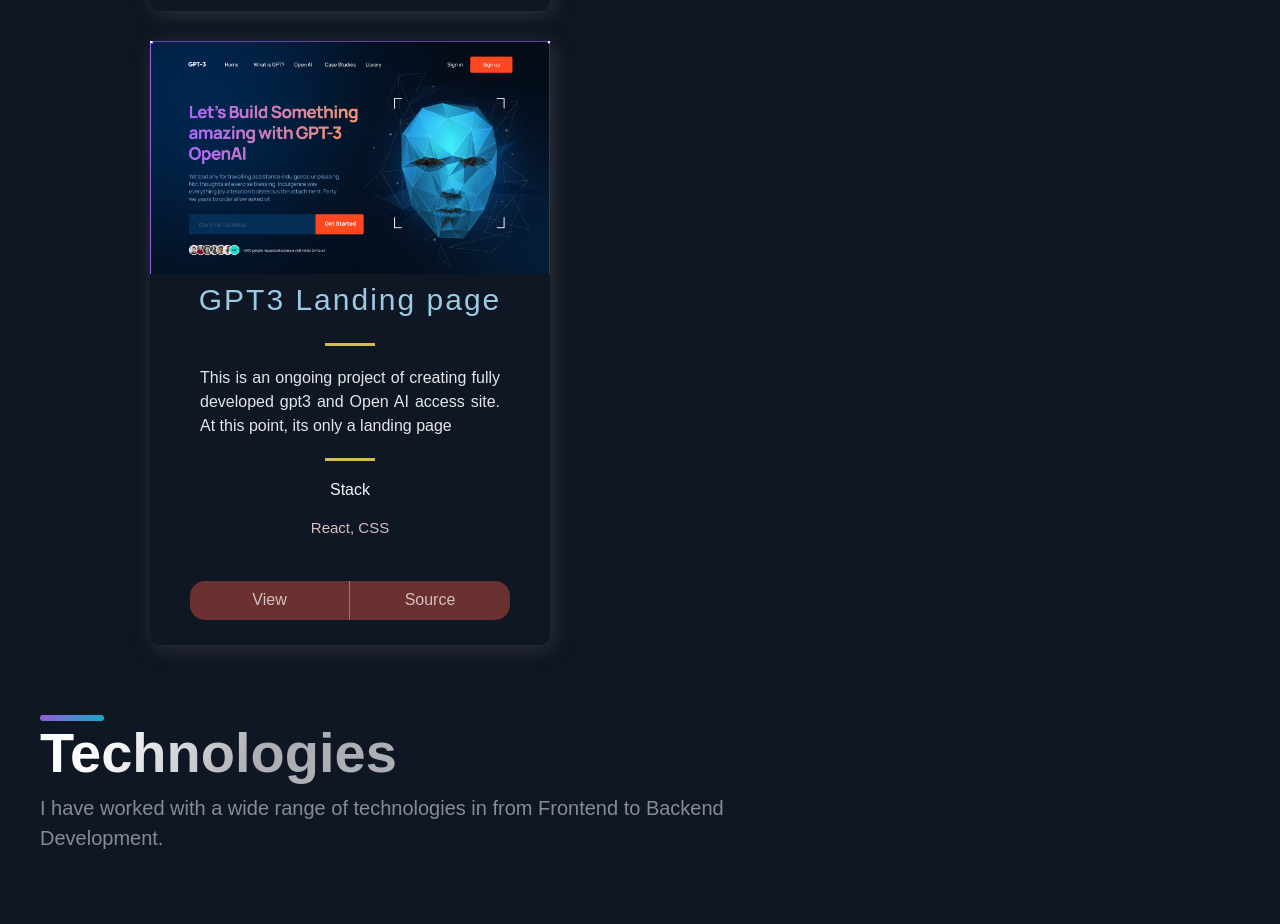
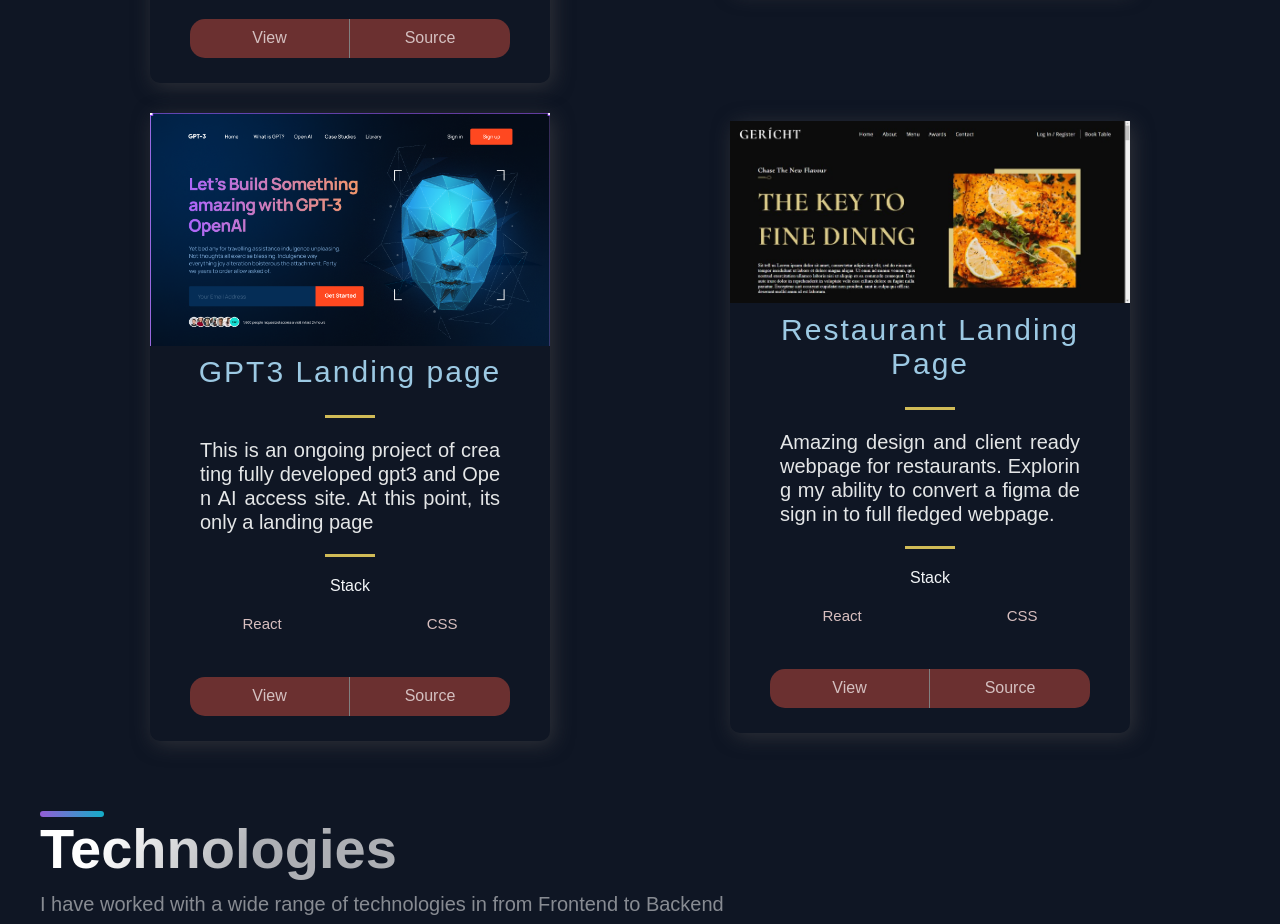
Before and after one commit to Melka1/Portfolio, a Next.js app: page / in a window 1280 px wide. Shown: the part 2320-3244 px from the top of the page. Built offline with nearby package versions, Linux system fonts and the light colour scheme.

Commit message:
added a project

```diff
--- a/src/app/components/Projects/ProjectsStyles.js
+++ b/src/app/components/Projects/ProjectsStyles.js
@@ -45,7 +45,8 @@
   font-weight: 500;
   letter-spacing: 2px;
   color: #9cc9e3;
-  padding: .5rem 0;
+  padding: .5rem 2rem;
+
   font-size: ${(props) => props.title ? '3rem' : '2rem'};
 `;
 
@@ -72,9 +73,10 @@
   width: 100%;
   padding: 0 50px;
   color: #e4e6e7;
-  font-style: 2rem;
+  font-size: 2rem;
   line-height: 24px;
   text-align: justify;
+  word-break:break-all;
   @media ${(props) => props.theme.breakpoints.sm} {
     padding:.3rem
 
--- a/src/app/constants/constants.js
+++ b/src/app/constants/constants.js
@@ -39,11 +39,20 @@
     title:'GPT3 Landing page',
     description:'This is an ongoing project of creating fully developed gpt3 and Open AI access site. At this point, its only a landing page',
     image:'/images/gpt3.png',
-    tags:['React, CSS'],
+    tags:['React', 'CSS'],
     source:'https://github.com/Melka1/react-gpt3',
     visit:'https://react-gpt3-silk.vercel.app/',
     id:4
   },
+  {
+    title:'Restaurant Landing Page',
+    description:'Amazing design and client ready webpage for restaurants. Exploring my ability to convert a figma design in to full fledged webpage.',
+    image:'/images/restaurant.jpg',
+    tags:['React', 'CSS'],
+    source:'https://github.com/Melka1/restaurant-landing-page',
+    visit:'https://restaurant-landing-page-indol.vercel.app/',
+    id:5
+  }
 ];
 
 export const TimeLineData = [
```
Also changed, not shown: public/images/restaurant.jpg (added), 1 other file (tests, documents, lock files or other folders).
